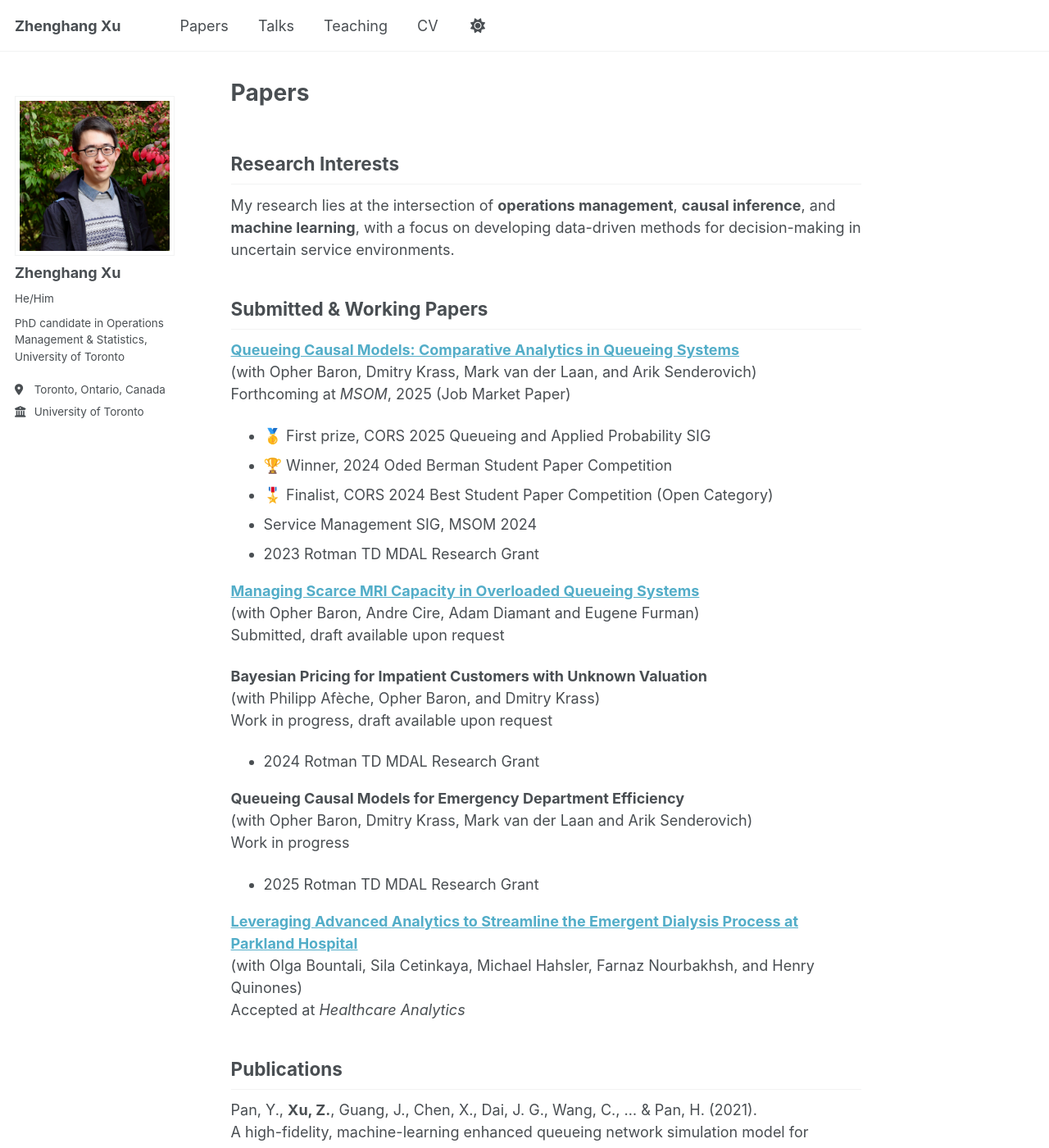
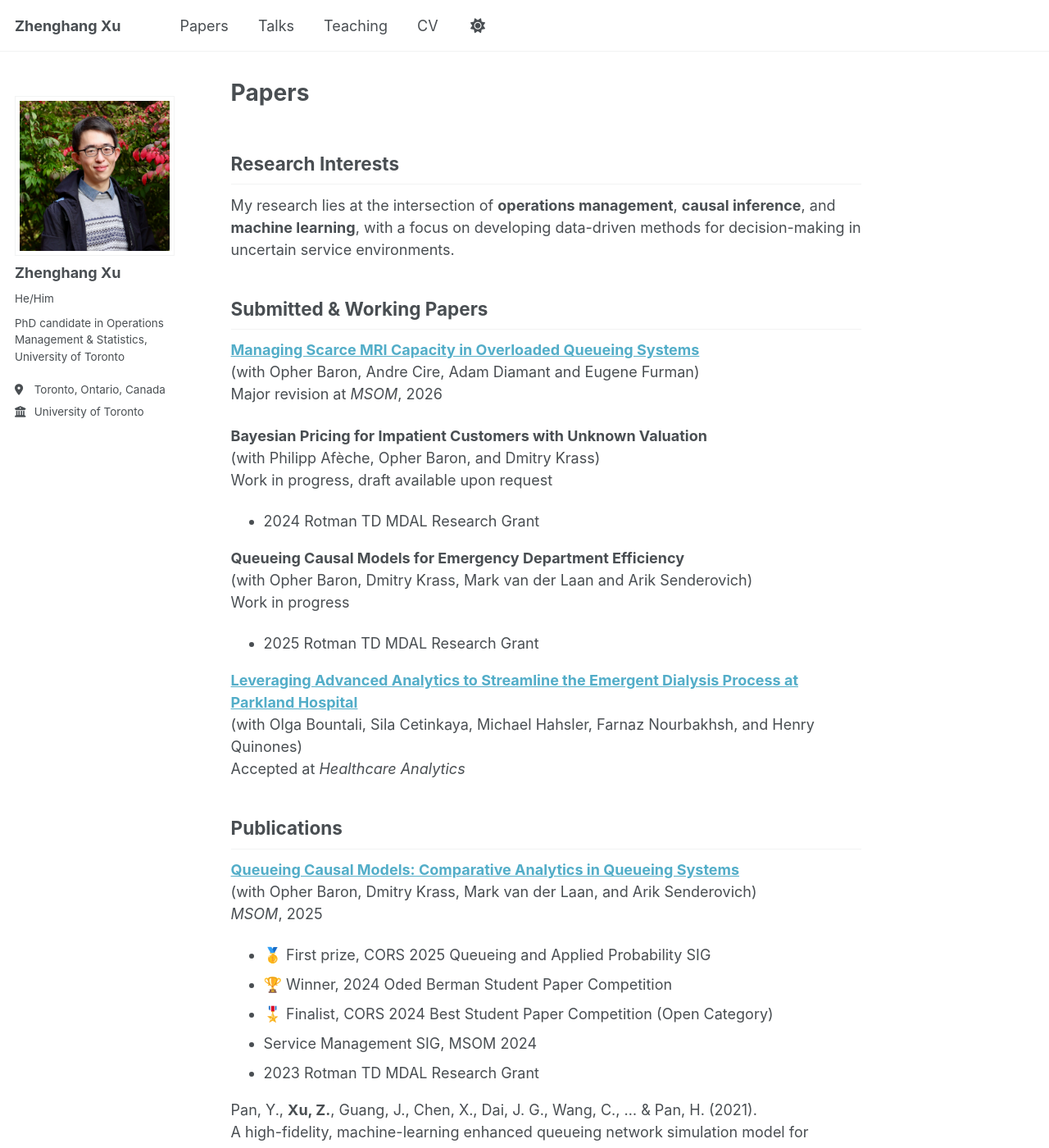
Before and after one commit to zhenghangxu-baymax/zhenghangxu-baymax.github.io, a Jekyll site: the page built from _pages/papers.md, in a window 1280 px wide and 1400 px high. Shown: the whole window at 82% size. Built offline with Jekyll 4.4.1, drawn with Linux system fonts in a browser that asks for light colours; part of the change alters nothing that is shown.

Commit message:
Update papers page

```diff
--- a/_pages/papers.md
+++ b/_pages/papers.md
@@ -9,18 +9,11 @@ My research lies at the intersection of **operations management**, **causal infe
 
 ## Submitted & Working Papers
 
-**[Queueing Causal Models: Comparative Analytics in Queueing Systems](https://papers.ssrn.com/sol3/papers.cfm?abstract_id=5104446)**
-(with Opher Baron, Dmitry Krass, Mark van der Laan, and Arik Senderovich)
-Forthcoming at *MSOM*, 2025 (Job Market Paper)
-- 🥇 First prize, CORS 2025 Queueing and Applied Probability SIG
-- 🏆 Winner, 2024 Oded Berman Student Paper Competition
-- 🎖️ Finalist, CORS 2024 Best Student Paper Competition (Open Category)
-- Service Management SIG, MSOM 2024
-- 2023 Rotman TD MDAL Research Grant
+
 
 **[Managing Scarce MRI Capacity in Overloaded Queueing Systems]({{ base_path }}/files/managing-scarce-mri-capacity.pdf)**
 (with Opher Baron, Andre Cire, Adam Diamant and Eugene Furman)
-Submitted, draft available upon request
+Major revision at *MSOM*, 2026
 
 **Bayesian Pricing for Impatient Customers with Unknown Valuation**
 (with Philipp Afèche, Opher Baron, and Dmitry Krass)
@@ -38,6 +31,15 @@ Accepted at *Healthcare Analytics*
 
 ## Publications
 
+**[Queueing Causal Models: Comparative Analytics in Queueing Systems](https://papers.ssrn.com/sol3/papers.cfm?abstract_id=5104446)**
+(with Opher Baron, Dmitry Krass, Mark van der Laan, and Arik Senderovich)
+*MSOM*, 2025
+- 🥇 First prize, CORS 2025 Queueing and Applied Probability SIG
+- 🏆 Winner, 2024 Oded Berman Student Paper Competition
+- 🎖️ Finalist, CORS 2024 Best Student Paper Competition (Open Category)
+- Service Management SIG, MSOM 2024
+- 2023 Rotman TD MDAL Research Grant
+
 Pan, Y., **Xu, Z.**, Guang, J., Chen, X., Dai, J. G., Wang, C., ... & Pan, H. (2021).
 A high-fidelity, machine-learning enhanced queueing network simulation model for hospital ultrasound operations.
 *Winter Simulation Conference (WSC)*, IEEE, 2021, pp. 1–12.
```
